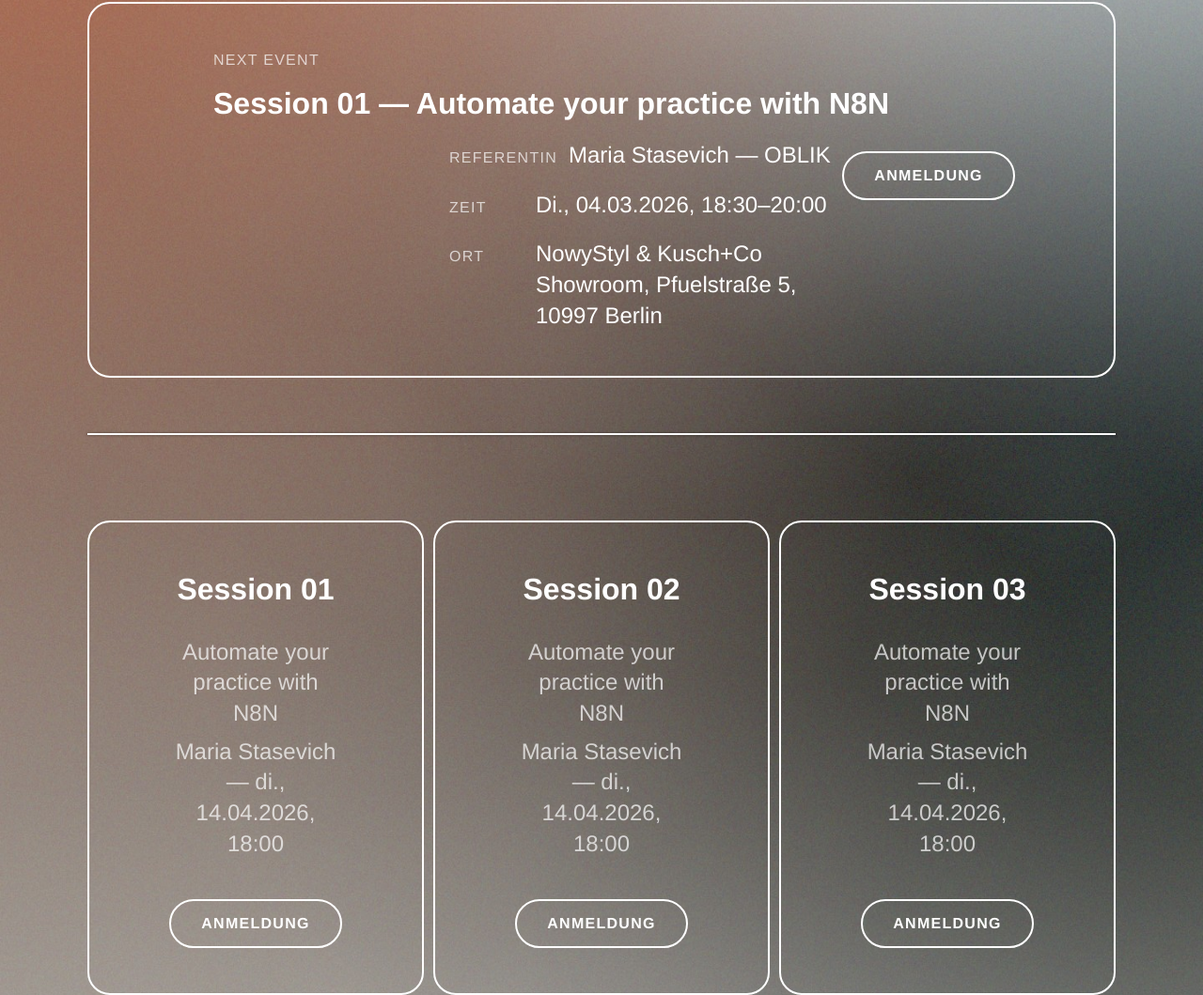
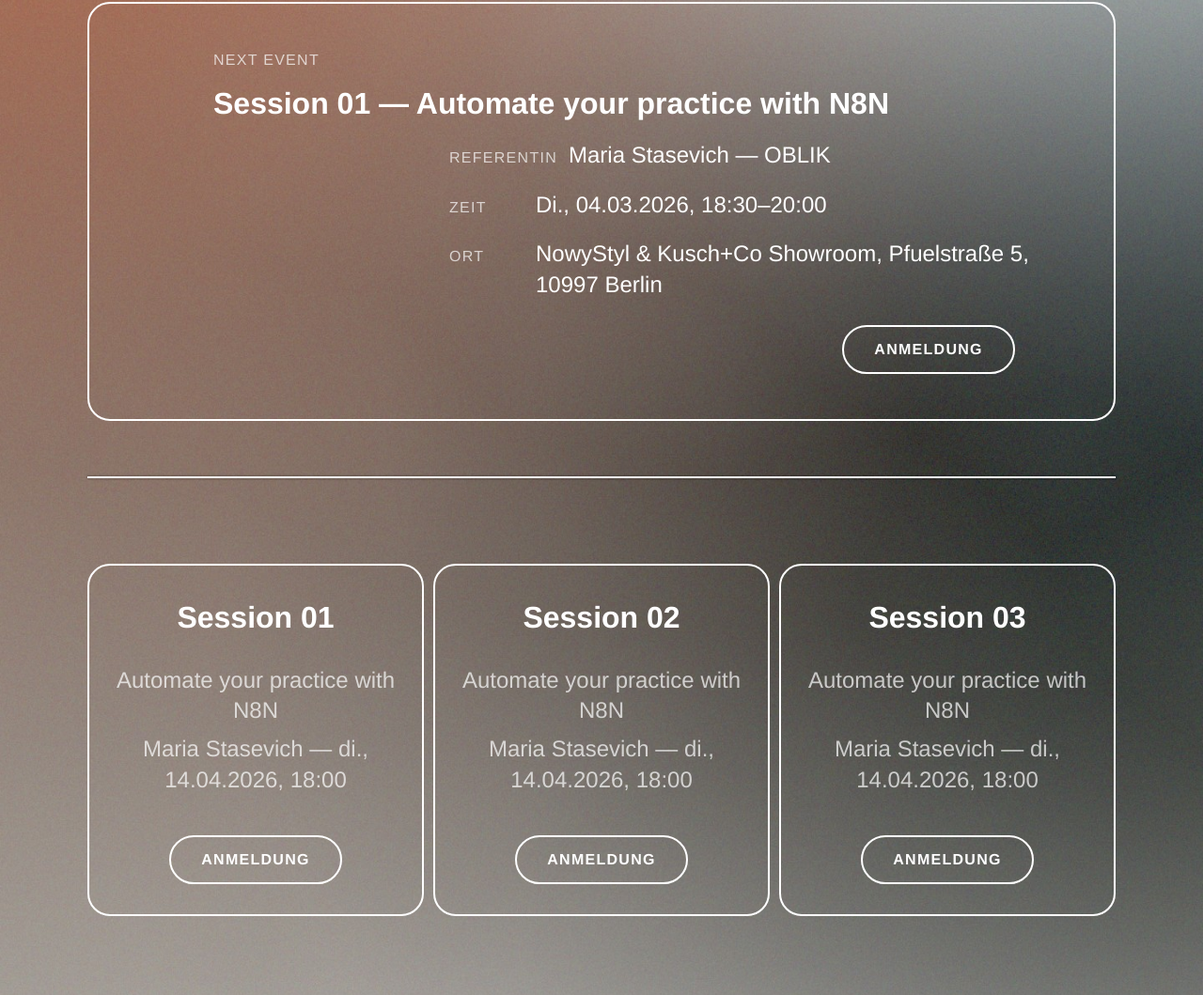
Before and after one commit to annsalich96/newbuild-kollektiv-website, a website built with Vite: page index.html in a window 1280 px wide. Shown: the part 2371-3430 px from the top of the page at 94% size. Built offline with nearby package versions, Linux system fonts and the light colour scheme.

Commit message:
Sponsoren-Lücke behoben, Textbreiten vergrößert
- Sponsoren-Marquee: padding-inline auf .marquee__track entfernt — das
  verdoppelte sich an der Loop-Nahtstelle zu einer sichtbar größeren Lücke
  zwischen zwei Sponsoren statt gleichmäßigem Abstand
- Mission/About-Text und Event-Meta nutzen jetzt die volle Restbreite (bis
  Spalte L statt vorzeitig aufzuhören)
- Session-Karten: Text nutzt die volle Kastenbreite statt nur der mittleren
  2 Spalten — weniger Zeilenumbrüche, dadurch niedrigere Kästen (Verhältnis
  wichtiger als exakte Spalten-Zentrierung, laut Absprache)

```diff
--- a/src/style.css
+++ b/src/style.css
@@ -173,7 +173,7 @@ ul {
   /* Spalte E–K (grid-tabelle.md Nr. 5/22), Linien 5–12 im 12er-Grid — Text Bold.
      Kein Kasten/Hintergrund — Text liegt direkt auf dem Farbverlauf, nur
      Text-Shadow für Lesbarkeit (wie .section__eyebrow). */
-  grid-column: 5 / 12;
+  grid-column: 5 / 13; /* E bis L — nutzt die volle Restbreite statt bei K aufzuhören */
   font-family: var(--font-family-display);
   font-size: var(--font-size-bold);
   line-height: var(--line-height-bold);
@@ -264,7 +264,7 @@ ul {
 }
 
 .event-card__meta {
-  grid-column: 5 / 10; /* Spalte E–I, siehe Nr. 11 */
+  grid-column: 5 / 13; /* E bis L — volle Restbreite statt nur bis I */
   /* Untereinander statt 3 nebeneinander: bei 36pt (Text Regular) sprengen
      einzelne Wörter (z.B. "Pfuelstraße") eine schmale 1/3-Spalte. */
   display: flex;
@@ -344,15 +344,19 @@ ul {
   margin-block-start: var(--space-6);
   border: var(--line-thickness) solid var(--color-border);
   border-radius: 24px;
-  padding: var(--space-7) 0;
+  padding: var(--space-6) 0;
   background: transparent;
   text-align: center;
 }
 
+/* Volle Kastenbreite statt nur der mittleren 2 Spalten — weniger Zeilenumbrüche,
+   dadurch werden die Kästen insgesamt niedriger (Verhältnis wichtiger als
+   die exakte Spalten-Zentrierung, siehe Absprache). */
 .session-card__number,
 .session-card__text,
 .session-card__button {
-  grid-column: 2 / 4; /* mittlere 2 Spalten des eigenen 4er-Rasters */
+  grid-column: 1 / 5;
+  padding-inline: var(--space-4);
 }
 
 .session-card__number {
@@ -443,7 +447,9 @@ ul {
   display: flex;
   gap: 0; /* Sponsoren ohne Lücke dazwischen */
   flex-shrink: 0;
-  padding-inline: var(--grid-margin);
+  /* Kein padding-inline mehr — das erzeugte an der Nahtstelle der beiden
+     wiederholten Tracks eine doppelt so große Lücke (Padding von Track 1
+     + Padding von Track 2) statt eines gleichmäßigen Abstands. */
 }
 
 .marquee__track li {
```
